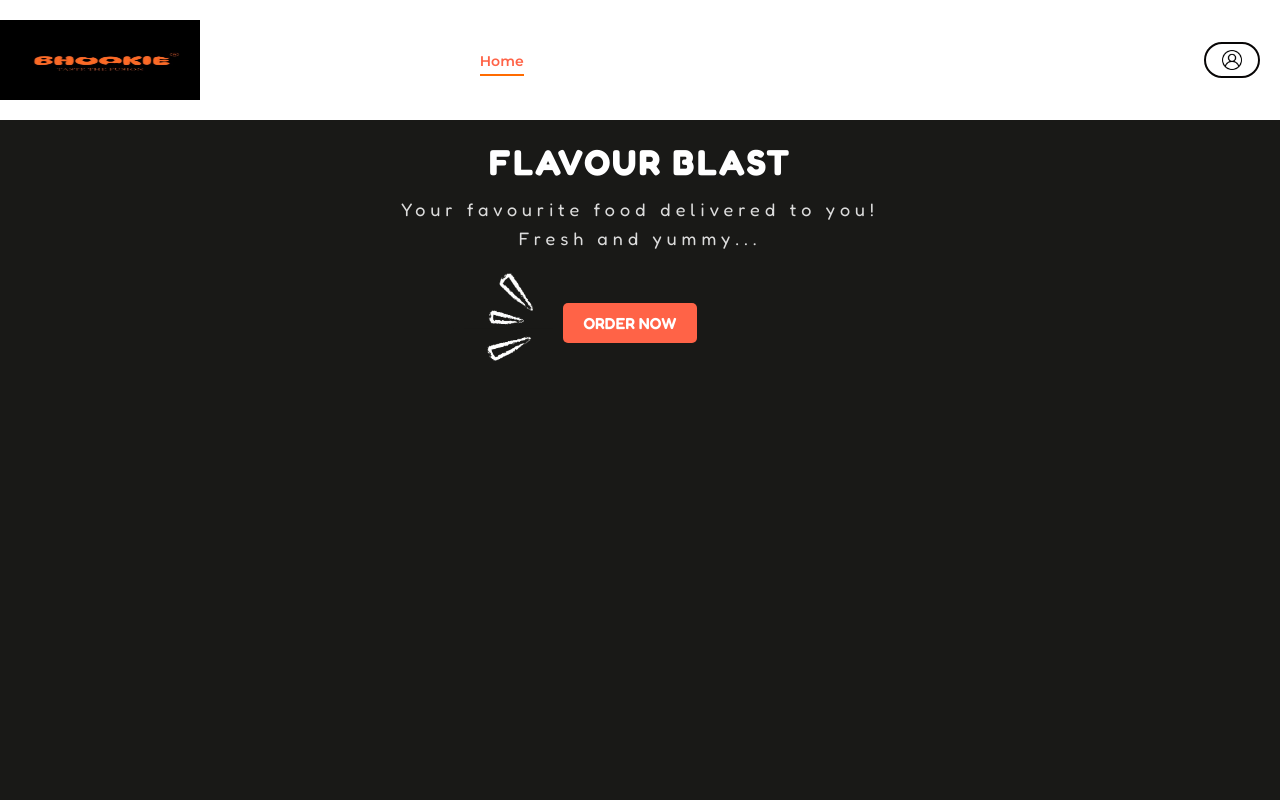
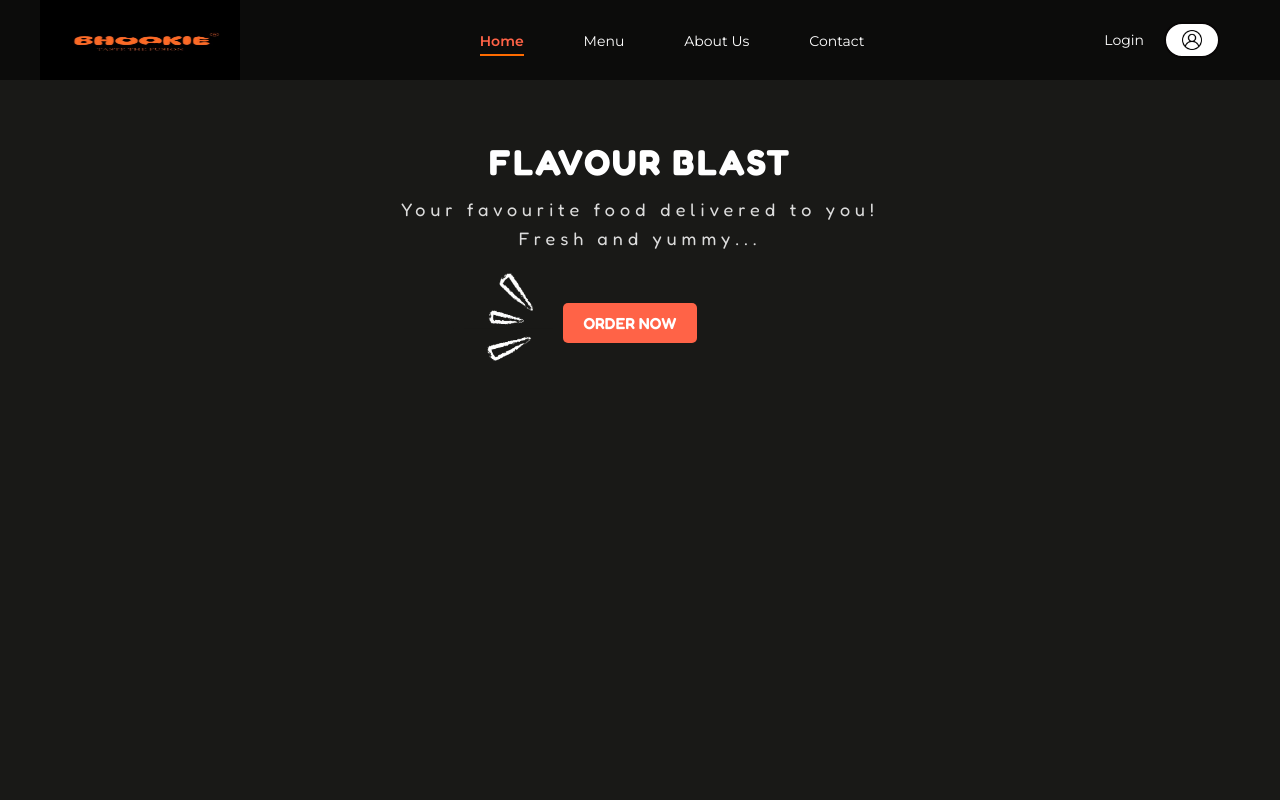
Before and after one commit to Habiba-Ansari/homepage-bhookie, a plain HTML site: page index.html in a window 1280 px wide. Shown: the top 800 px of the page. Drawn offline with Linux system fonts and the light colour scheme.

Commit message:
navbar correction

```diff
--- a/index.html
+++ b/index.html
@@ -18,14 +18,18 @@
         }
 
         .navbar {
-            display: flex;
-            justify-content: space-between;
-            align-items: center;
-            padding: 20px;
-            background-color: #fff;
-            position: fixed;
-            width: 100%;
-            z-index: 1000;
+          position: fixed;
+  top: 0;
+  left: 0;
+  width: 100%;
+  padding: 0px 60px;
+  display: flex;
+  align-items: center;
+  justify-content: space-between;
+  z-index: 100;
+  background-color: rgba(0, 0, 0, 0.5);
+  backdrop-filter: blur(4px);
+
         }
 
         .nav-links li {
```
